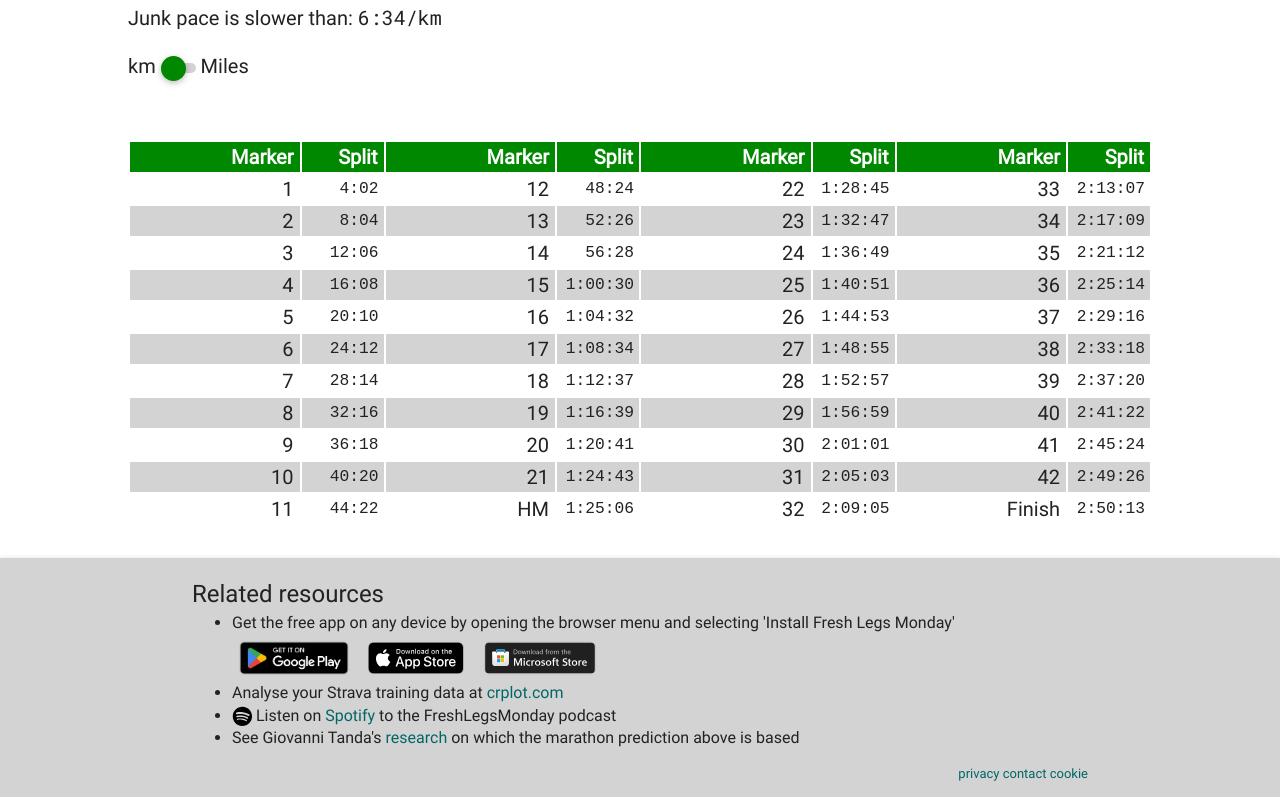
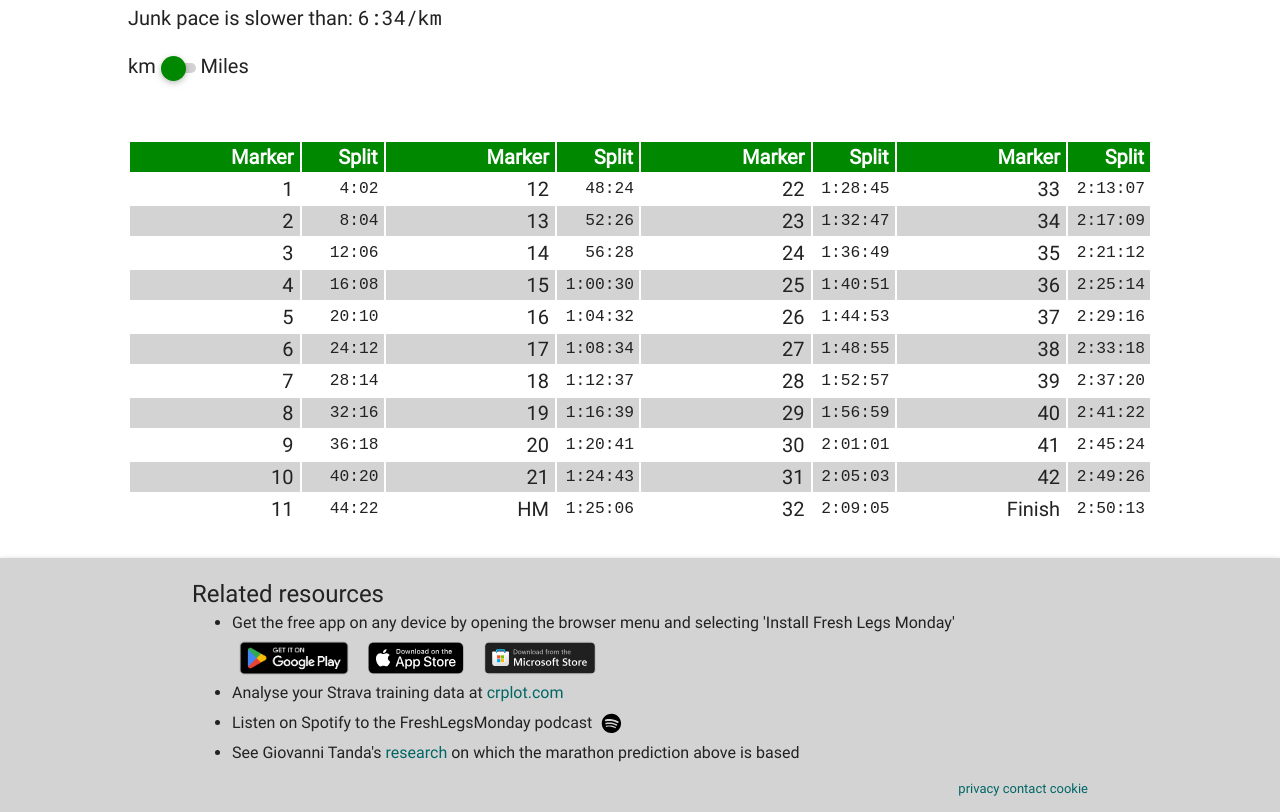
Before and after one commit to emoffett/FreshLegsMonday, a plain HTML site: page static/index.html in a window 1280 px wide. Shown: the part 544-1356 px from the top of the page. Drawn offline with Linux system fonts and the light colour scheme.

Commit message:
Improve links

```diff
--- a/static/css/predictor.css
+++ b/static/css/predictor.css
@@ -357,7 +357,7 @@ footer {
   height: 1.3em;
   width: 1.3em;
   fill: black;
-  margin-right: 0.2em;
+  margin: 0.52em;
 }
 
 #footer-boilerplate {
--- a/static/index.html
+++ b/static/index.html
@@ -138,7 +138,7 @@
       <h2>Related resources</h2>
       <ul id="resources">
         <li>Analyse your Strava training data at <a href="https://crplot.com/" target="_blank">crplot.com</a></li>
-        <li><svg class="spotify-logo"><use href="#spotify-logo"></use></svg>Listen on <a href="https://open.spotify.com/show/04b1W8aCpWiDBnBr8n1fx5?si=baec859b091d4570" target="_blank">Spotify</a> to the FreshLegsMonday podcast</li>
+        <li>Listen on Spotify to the FreshLegsMonday podcast<a href="https://open.spotify.com/show/04b1W8aCpWiDBnBr8n1fx5?si=baec859b091d4570" target="_blank"><svg class="spotify-logo"><use href="#spotify-logo"></use></svg></a></li>
         <li>See Giovanni Tanda's <a href="https://rua.ua.es/dspace/bitstream/10045/18930/1/jhse_Vol_VI_N_III_511-520.pdf" target="_blank" rel="noopener">research</a> on which the marathon prediction above is based</li>
       </ul>
       <p id="footer-boilerplate">
```
Also changed, not shown: README.md.
